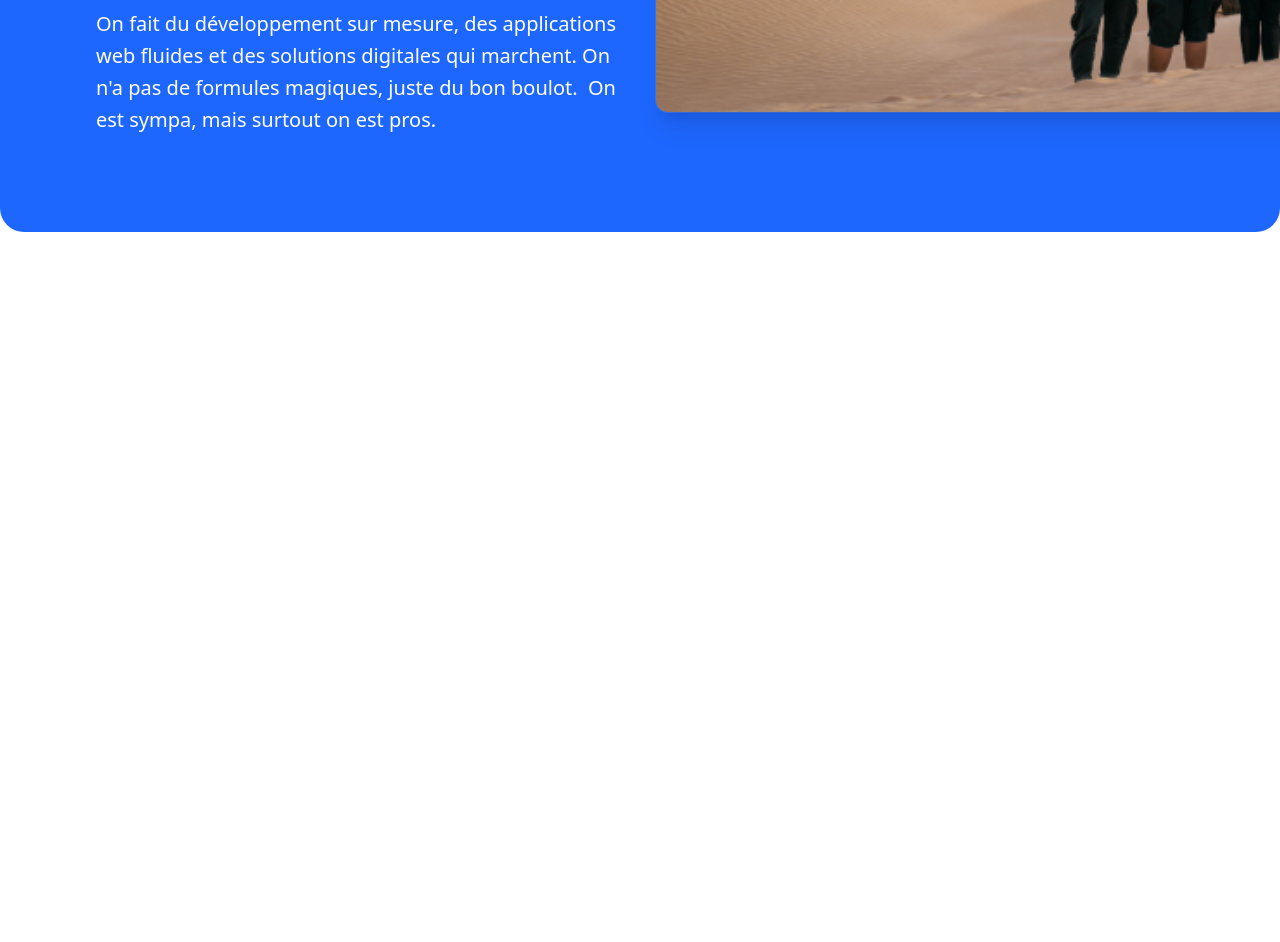
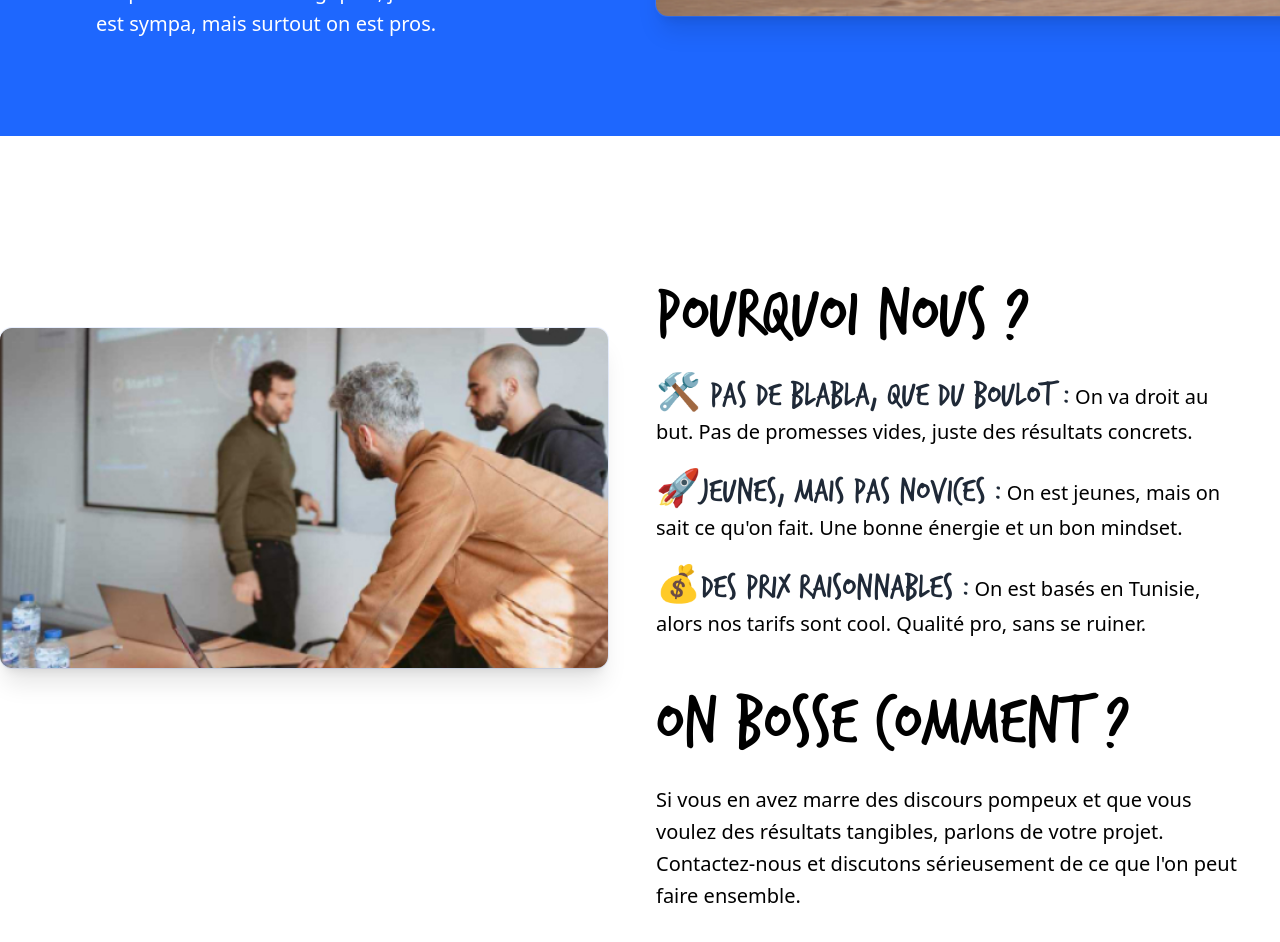
Before and after one commit to AzizOuertani/camelstudio-landing-page, a Next.js app: page / in a window 1280 px wide. Shown: the part 2460-3402 px from the top of the page. Before the commit the page ends 2788 px from the top, so only its background shows below. Built offline with nearby package versions, Linux system fonts and the light colour scheme.

Commit message:
feat : add secon part of about Us

```diff
--- a/src/components/aboutUs/_partial/AboutUsFirstSection.tsx
+++ b/src/components/aboutUs/_partial/AboutUsFirstSection.tsx
@@ -3,9 +3,9 @@ import React from "react";
 
 const AboutUsFirstSection = () => {
   return (
-    <div className="bg-blue py-24">
+    <div className="bg-blue ">
       <div className="mx-auto  ">
-        <div className="relative isolate overflow-hidden bg-primary-400 px-6 py-20 sm:rounded-3xl sm:px-10 sm:py-24 lg:py-24 xl:px-24">
+        <div className="relative isolate overflow-hidden bg-primary-400 px-6 py-20  sm:px-10 sm:py-24 lg:py-24 xl:px-24">
           <div className="mx-auto grid max-w-2xl grid-cols-1 gap-x-8 gap-y-16 sm:gap-y-20 lg:mx-0 lg:max-w-none lg:grid-cols-2 lg:items-center lg:gap-y-0">
             <div className=" space-y-12 lg:row-start-2 lg:max-w-2xl ">
               <section>
--- /dev/null
+++ b/src/components/aboutUs/_partial/AboutUsSecondSection.tsx
@@ -0,0 +1,66 @@
+import Image from "next/image";
+import React from "react";
+
+const AboutUsSecondSection = () => {
+  return (
+    <div className="overflow-hidden bg-white py-24 sm:py-32">
+      <div className="mx-auto pr-6 lg:pr-8">
+        <div className="mx-auto grid max-w-2xl grid-cols-1 gap-x-8 gap-y-16 sm:gap-y-20 lg:mx-0 lg:max-w-none lg:grid-cols-2">
+          <div className="lg:ml-auto lg:pl-4 lg:pt-4">
+            <div className=" space-y-12 lg:row-start-2 lg:max-w-5xl  ">
+              <section>
+                <h1 className="text-7xl font-thrashand  font-bold text-black ">
+                  Pourquoi nous ?
+                </h1>
+
+                <p className="mt-6 text-xl  leading-8 text-black">
+                  <span className="font-thrashand text-4xl text-gray-800">
+                    🛠️ Pas de blabla, que du boulot :
+                  </span>{" "}
+                  On va droit au but. Pas de promesses vides, juste des
+                  résultats concrets.
+                </p>
+                <p className="mt-6 text-xl  leading-8 text-black">
+                  <span className="font-thrashand text-4xl text-gray-800">
+                    🚀Jeunes, mais pas novices :
+                  </span>{" "}
+                  On est jeunes, mais on sait ce {" qu'"}on fait. Une bonne
+                  énergie et un bon mindset.
+                </p>
+                <p className="mt-6 text-xl  leading-8 text-black">
+                  <span className="font-thrashand text-4xl text-gray-800">
+                    💰Des prix raisonnables :
+                  </span>{" "}
+                  On est basés en Tunisie, alors nos tarifs sont cool. Qualité
+                  pro, sans se ruiner.
+                </p>
+              </section>
+              <section>
+                <h1 className="text-7xl font-thrashand  font-bold text-black ">
+                  On bosse comment ?
+                </h1>
+                <p className="mt-6 text-xl leading-8 text-black">
+                  Si vous en avez marre des discours pompeux et que vous voulez
+                  des résultats tangibles, parlons de votre projet.
+                  Contactez-nous et discutons sérieusement de ce que {" l'"}on
+                  peut faire ensemble.
+                </p>
+              </section>
+            </div>
+          </div>
+          <div className="flex items-start justify-end lg:order-first pt-16  ">
+            <Image
+              src="/csTeam2.jpg"
+              alt="Product screenshot"
+              className="w-[48rem] max-w-none rounded-xl shadow-xl ring-1 ring-primary-400/10 sm:w-[57rem] "
+              width={525}
+              height={294}
+            />
+          </div>
+        </div>
+      </div>
+    </div>
+  );
+};
+
+export default AboutUsSecondSection;
--- a/src/components/aboutUs/index.tsx
+++ b/src/components/aboutUs/index.tsx
@@ -1,8 +1,14 @@
 import React from "react";
 import AboutUsFirstSection from "./_partial/AboutUsFirstSection";
+import AboutUsSecondSection from "./_partial/AboutUsSecondSection";
 
 const AboutUs = () => {
-  return <AboutUsFirstSection />;
+  return (
+    <>
+      <AboutUsFirstSection />
+      <AboutUsSecondSection />
+    </>
+  );
 };
 
 export default AboutUs;
```
Also changed, not shown: public/csTeam2.jpg (added).
